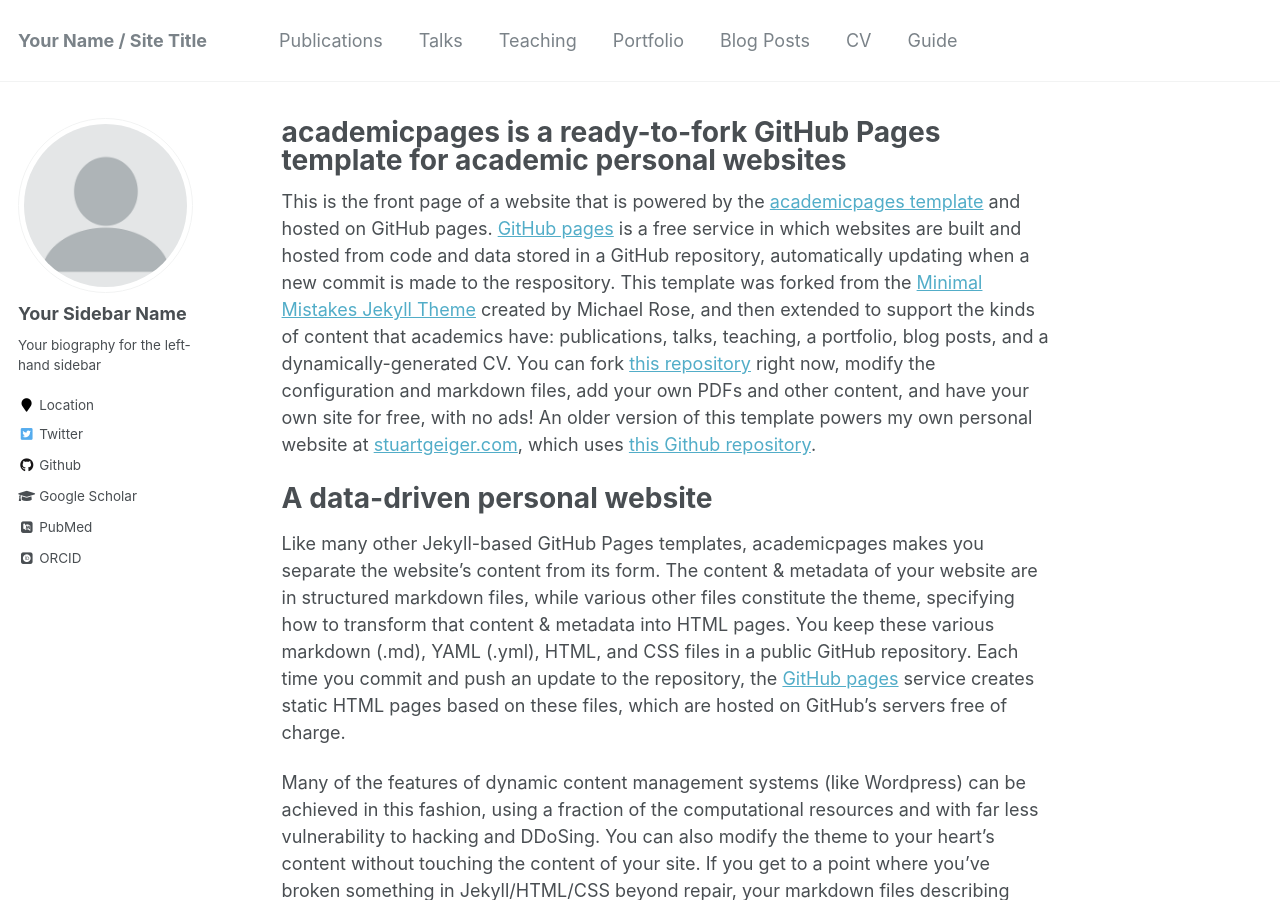
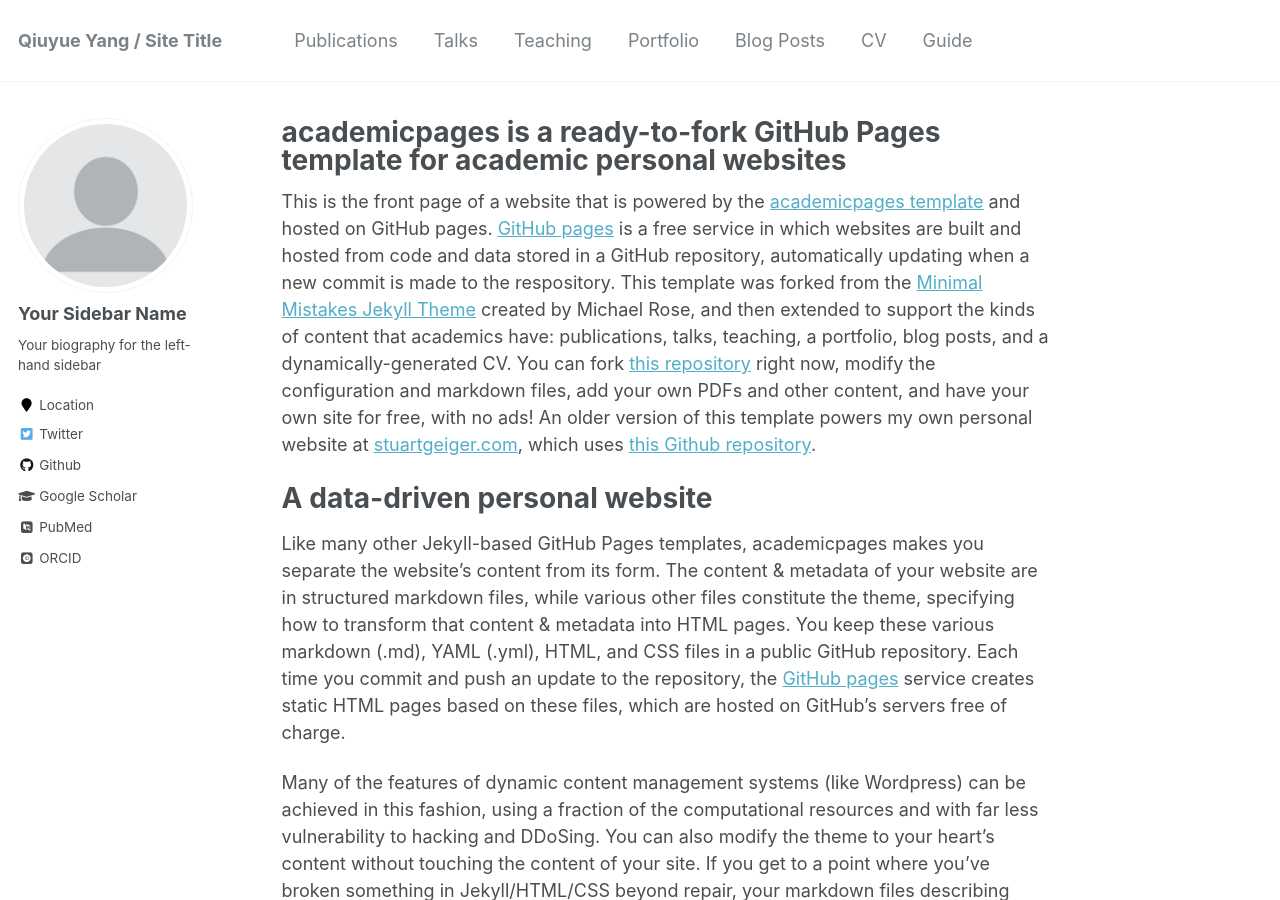
Before and after one commit to yangqy91/yangqy91.github.io, a Jekyll site: the page built from _pages/about.md, in a window 1280 px wide and 900 px high. Built offline with Jekyll 4.4.1, drawn with Linux system fonts in a browser that asks for light colours; some web fonts are replaced; some of the changed text lies outside the part shown.

Commit message:
Update _config.yml

```diff
--- a/_config.yml
+++ b/_config.yml
@@ -7,9 +7,9 @@
 
 # Site Settings
 locale                   : "en-US"
-title                    : "Your Name / Site Title"
+title                    : "Qiuyue Yang / Site Title"
 title_separator          : "-"
-name                     : &name "Your Name"
+name                     : &name "Qiuyue Yang"
 description              : &description "personal description"
 url                      : https://academicpages.github.io # the base hostname & protocol for your site e.g. "https://mmistakes.github.io"
 baseurl                  : "" # the subpath of your site, e.g. "/blog"
@@ -86,7 +86,7 @@ author:
   location         : "Location"
   employer         :
   pubmed           : "https://www.ncbi.nlm.nih.gov/pubmed/?term=john+snow"
-  googlescholar    : "http://yourfullgooglescholarurl.com"
+  googlescholar    : "https://scholar.google.es/citations?user=p2x09UcAAAAJ&hl=en&oi=ao"
   email            :
   researchgate     :  # example: "https://www.researchgate.net/profile/yourprofile"
   uri              :
```
